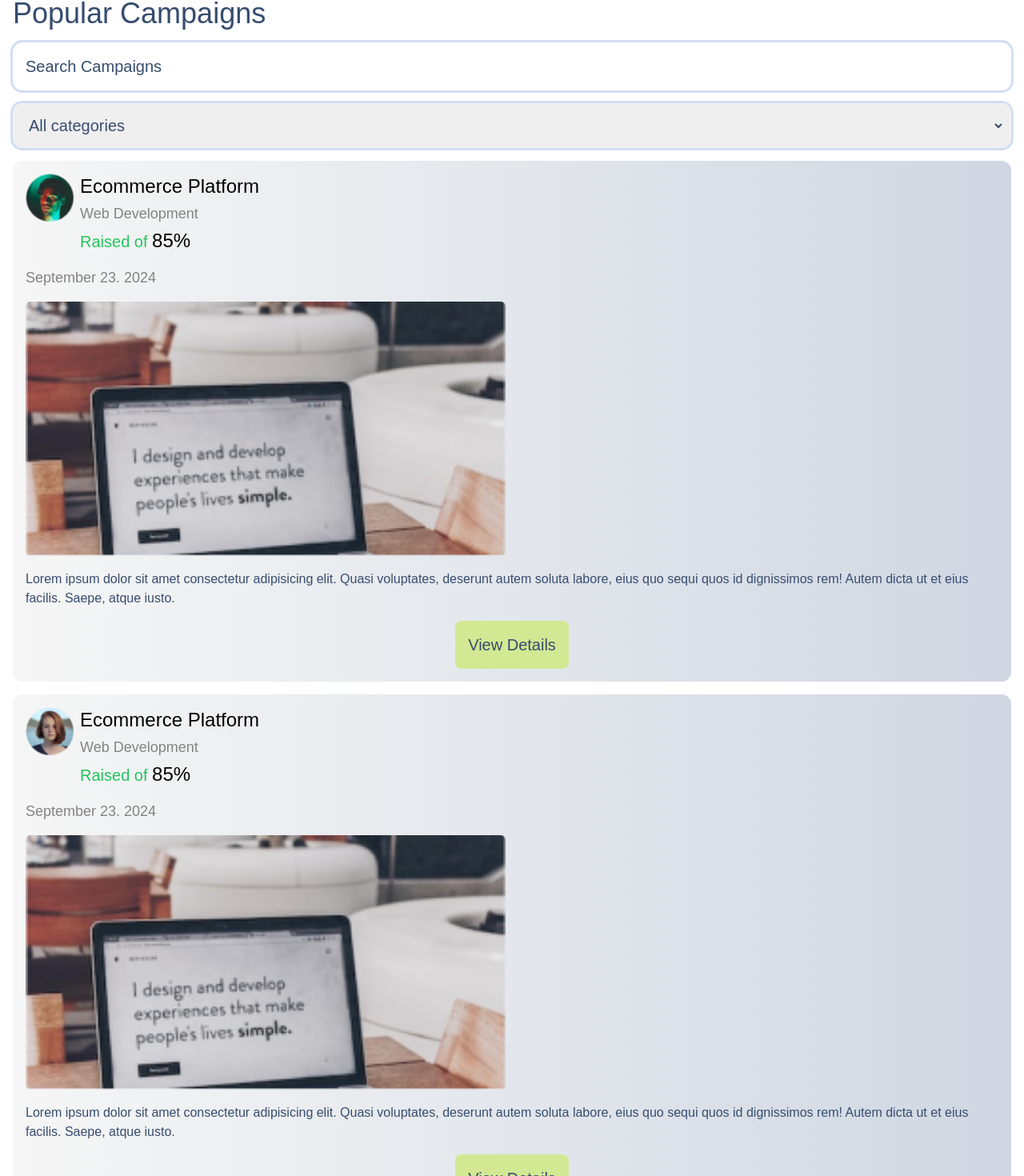
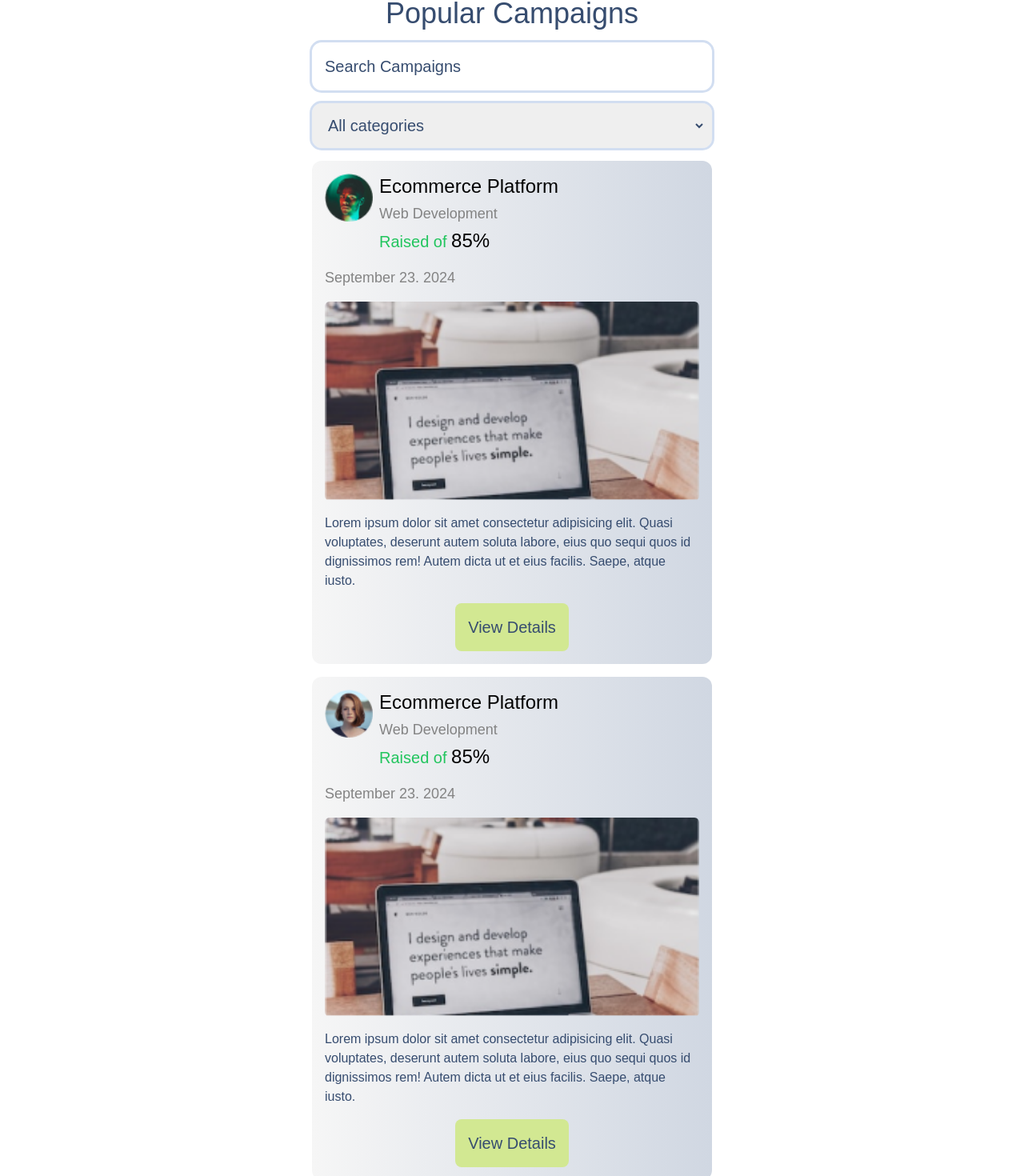
Before and after one commit to Sallah10/neighborhood-hub, a Next.js app: page /home in a window 1280 px wide. Shown: the part 479-1949 px from the top of the page at 80% size. Built offline with nearby package versions, Linux system fonts and the light colour scheme.

Commit message:
home resp. done

```diff
--- a/app/home/page.tsx
+++ b/app/home/page.tsx
@@ -21,13 +21,13 @@ const Home = () => {
             <h2 className="text-h3 text-[#D2DEF1] text-center border-t-2 pt-2 border-[#D2DEF1] w-full"> Withdrawal Amount</h2>
           </div>
         </div>
-        <div className='bg-white rounded-t-2xl p-4 w-full h-full -mt-12 flex flex-col gap-4'>
+        <div className='bg-white rounded-t-2xl p-4 w-full h-full -mt-12 flex flex-col items-center gap-4'>
           <h1 className='text-h1'> Popular Campaigns</h1>
-          <search className='px-4 py-4 text-p w-full rounded-xl border-r-8 border-transparent outline outline-[#D2DEF1]'> Search Campaigns</search>
-          <select name="categories" id="categories" className='px-4 py-4 text-p w-full rounded-xl border-r-8 border-transparent outline outline-[#D2DEF1]'>
+          <search className='px-4 py-4 text-p lg:w-[500px] rounded-xl border-r-8 border-transparent outline outline-[#D2DEF1]'> Search Campaigns</search>
+          <select name="categories" id="categories" className='px-4 py-4 text-p w-full lg:max-w-[500px] rounded-xl border-r-8 border-transparent outline outline-[#D2DEF1]'>
             <option value="categories">All categories</option>
           </select>
-          <div className='bg-gradient-to-r from-[#F6F6F6] to-[#D0D7E2] flex rounded-xl flex-col gap-4 max-h-[100vh] max-w-full px-4 py-4'>
+          <div className='bg-gradient-to-r from-[#F6F6F6] to-[#D0D7E2] flex rounded-xl flex-col gap-4 max-w-full lg:w-[500px] px-4 py-4 self-center'>
             <div className='flex gap-2'>
               <Image src={avatar} alt='card-image' width={600} className='w-[60px] h-[60px]' />
               <div className='flex flex-col gap-1'>
@@ -41,7 +41,7 @@ const Home = () => {
             <h3 className='text-[#364C6F]'>Lorem ipsum dolor sit amet consectetur adipisicing elit. Quasi voluptates, deserunt autem soluta labore, eius quo sequi quos id dignissimos rem! Autem dicta ut et eius facilis. Saepe, atque iusto.</h3>
             <button className='button text-[#364C6F] bg-[#D2E892] flex self-center'> View Details </button>
           </div>
-          <div className='bg-gradient-to-r from-[#F6F6F6] to-[#D0D7E2] flex rounded-xl flex-col gap-4 max-h-[100vh] max-w-full px-4 py-4'>
+          <div className='bg-gradient-to-r from-[#F6F6F6] to-[#D0D7E2] flex rounded-xl flex-col gap-4 lg:w-[500px] max-w-full px-4 py-4'>
             <div className='flex gap-2'>
               <Image src={avatar2} alt='card-image' width={600} className='w-[60px] h-[60px]' />
               <div className='flex flex-col gap-1'>
```
